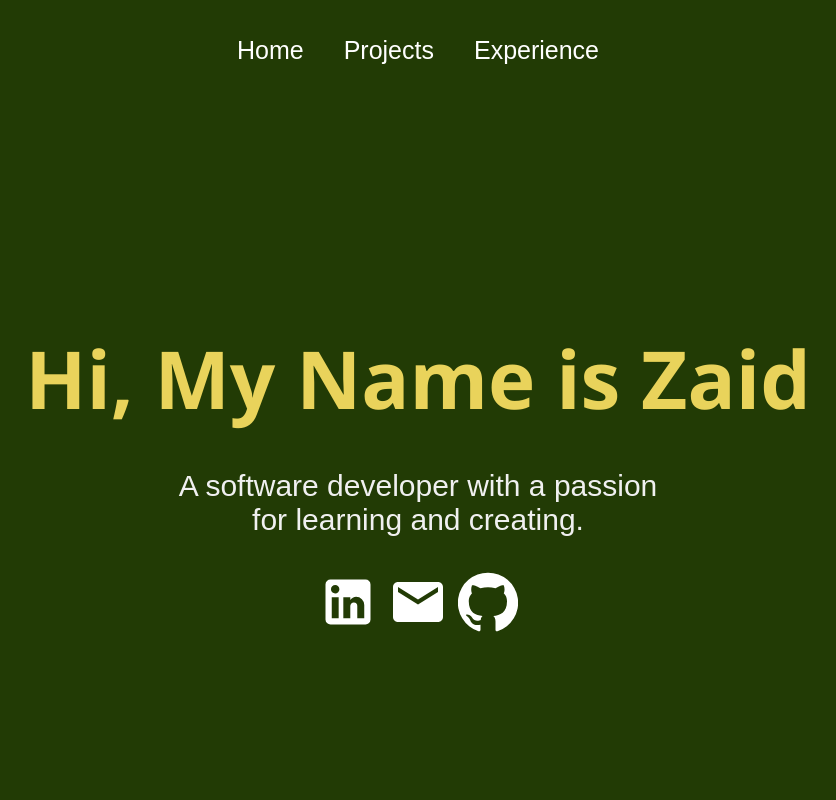
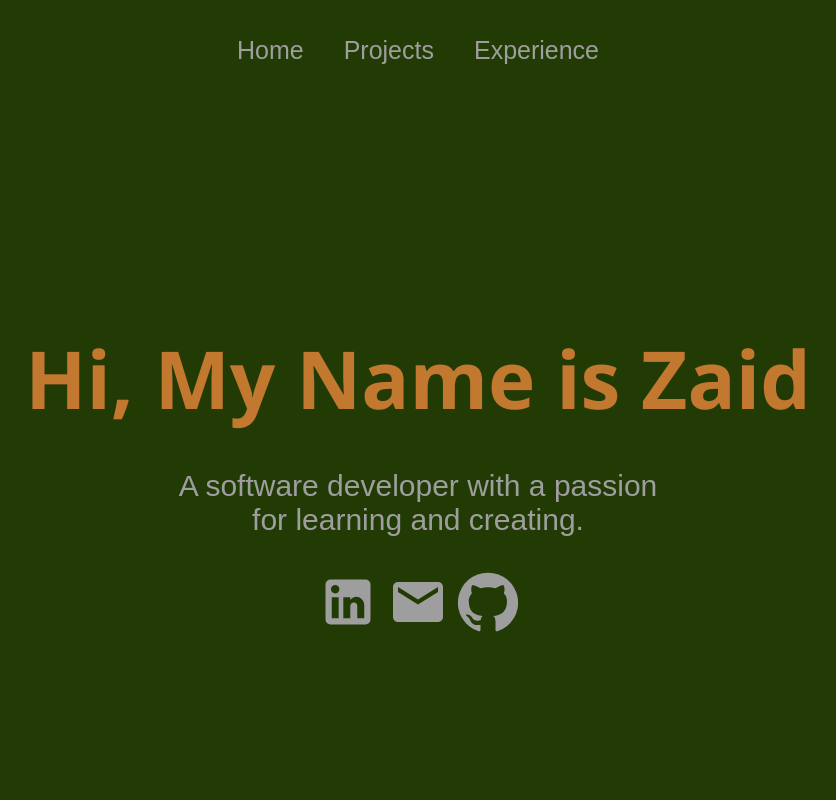
Before and after one commit to zaid42005/personal-portfolio, a React (Create React App) app: page / in a window 1280 px wide. Shown: the top 800 px of the page, without its empty margins (222-1058 px from the left). Built offline with nearby package versions, Linux system fonts and the light colour scheme.

Commit message:
Changed some colors still looks bad tho, Addede hover animation on navbar. Both of these things were suggested by Jannat

```diff
--- a/src/pages/Experience.js
+++ b/src/pages/Experience.js
@@ -44,7 +44,7 @@ function Experience() {
         <VerticalTimelineElement
           className="vertical-timeline-element--work"
           date="2023 - Current"
-          iconStyle={{ background: "#e9d35b", color: "#fff" }}
+          iconStyle={{ background: "#c2782f", color: "#fff" }}
           icon={<WorkIcon />}
         >
           <h3 className="vertical-timeline-element-title">
--- a/src/pages/Home.js
+++ b/src/pages/Home.js
@@ -30,10 +30,10 @@ function Home() {
         <ol className="list">
           <li className="item">
             <h2> Front-End</h2>
-            <span>
+            <center>
               ReactJS, NextJS, HTML, CSS, React Native, NPM,
               JavaScript, MaterialUI, Yarn, TailwindCSS, Vercel
-            </span>
+            </center>
           </li>
           <li className="item">
             <h2>Back-End</h2>
--- a/src/styles/Home.css
+++ b/src/styles/Home.css
@@ -14,13 +14,13 @@
   align-items: center;
   text-align: center;
   background-color: #223b05;
-  color: #f0f0f0;
+  color: #9e9e9e;
 }
 
 .about h2 {
   font-family: "Segoe UI", Tahoma, Geneva, Verdana, sans-serif;
   font-size: 80px;
-  color: #e9d35b;
+  color: #c2782f;
   height: 50px;
 }
 
@@ -29,9 +29,10 @@
   font-size: 30px;
 }
 .prompt svg {
+
   font-size: 60px;
   margin: 5px;
-  color: white;
+  color: #9e9e9e;
 }
 
 .skills {
--- a/src/styles/Navbar.css
+++ b/src/styles/Navbar.css
@@ -2,6 +2,7 @@
   width: 100%;
   height: 100px;
   background: #223b05;
+
 }
 
 .links {
@@ -10,15 +11,37 @@
   display: flex;
   align-items: center;
   justify-content: center;
-  color: white;
+  color: #9e9e9e;
 }
 
 .navbar a {
-  color: white;
+  color: #9e9e9e;
   text-decoration: none;
   margin: 20px;
   font-size: 25px;
+  position: relative;
+  overflow: hidden;
 }
+
+.navbar a:after {
+  content: "";
+  position: absolute;
+  width: 100%;
+  height: 2px;
+  background-color: #ffffff;
+  bottom: 0;
+  right: 0;
+  transform: scaleX(0);
+  transform-origin: bottom right;
+  transition: transform 0.3s ease;
+}
+
+.navbar a:hover:after {
+  transform: scaleX(1);
+  transform-origin: bottom left;
+}
+
+
 
 .toggleButton {
   width: 100%;
```
